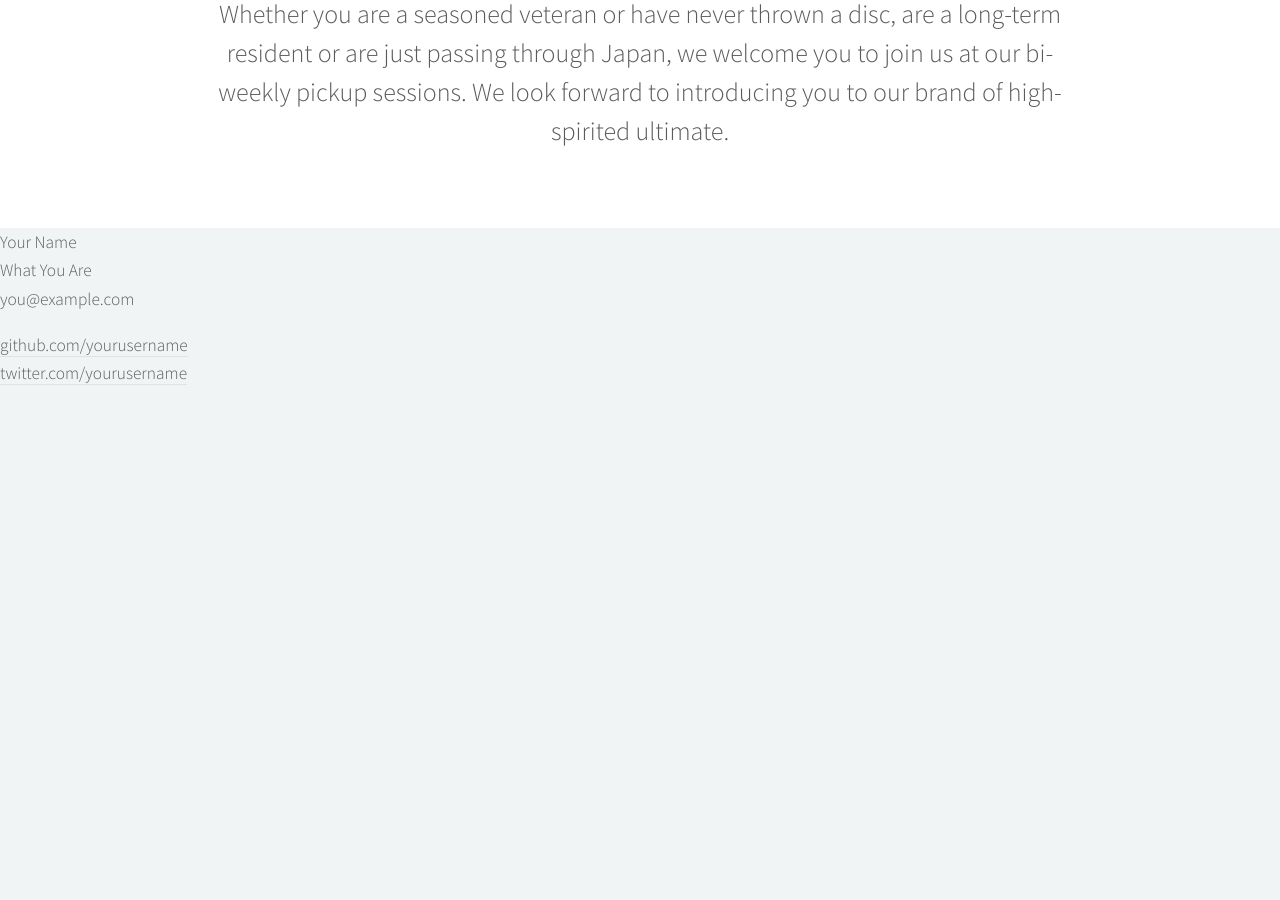
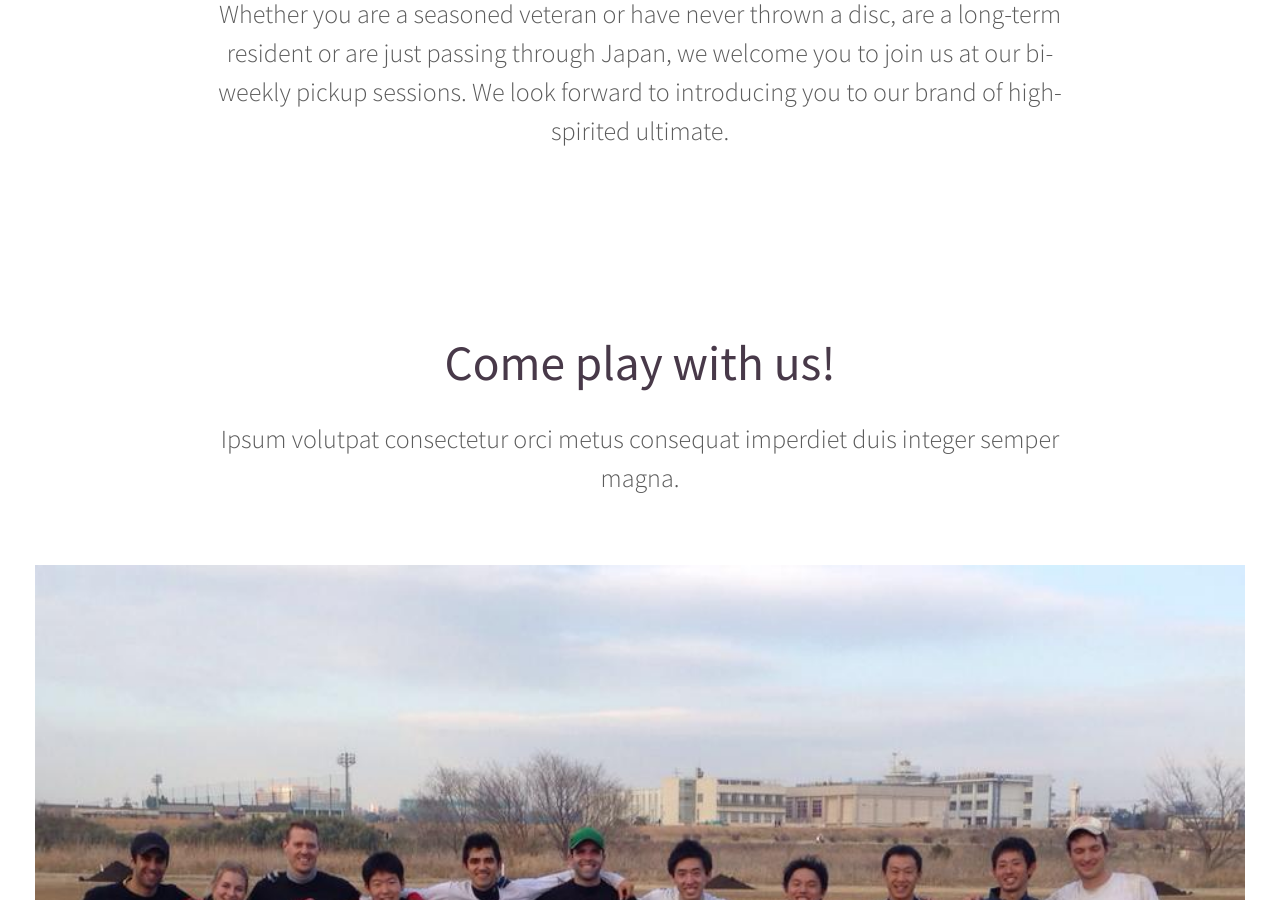
Before and after one commit to weissazool/weissazool.github.io, a Jekyll site: the page built from index.html, in a window 1280 px wide and 900 px high, scrolled down 1269 px. Built offline with Jekyll 4.4.1, drawn with Linux system fonts in a browser that asks for light colours; Markdown is read by kramdown in place of the engine named in the settings; before the commit the page ends 1674 px from its top, so only the background shows below that; some of the changed text lies outside the part shown.

Commit message:
Add fields!

```diff
--- a/index.html
+++ b/index.html
@@ -23,8 +23,32 @@ category: homepage
 	</div>
 
 <!-- Play -->
-	<div id="play">
+	<div class="wrapper style1">
 
+		<section id="features" class="container special">
+			<header>
+				<h2>Come play with us!</h2>
+				<span class="byline">Ipsum volutpat consectetur orci metus consequat imperdiet duis integer semper magna.</span>
+			</header>
+			<div class="row">
+				{% for field in site.categories.fields %}
+					<article class="6u special">
+						<a href="fields/index.html#{{ field.name }}" class="image featured">
+						<img src="images/{{ field.name }}.jpg" alt="" /></a>
+						<header>
+							<h3><a href="fields/index.html#{{ field.name }}">
+								{{ field.title }}</a></h3>
+						</header>
+						<p>{{ field.subhead }}</p>
+					</article>
+				{% endfor %}
+			</div>
+			<footer>
+				<h3><a href="http://www.facebook.com/groups/tokyoultimate">
+					Please check the facebook page to make sure the game is on.
+				</h3>
+			</footer>
+		</section>
 	</div>
 
 
```
Also changed, not shown: _posts/2014-02-09-hiroo-middle-school-field.markdown (added, +10 -0 lines), _posts/2014-02-09-kuji-field.md (added, +10 -0 lines), _layouts/field.html (added), images/hiroo.jpg (added), images/kuji.jpg (added).
